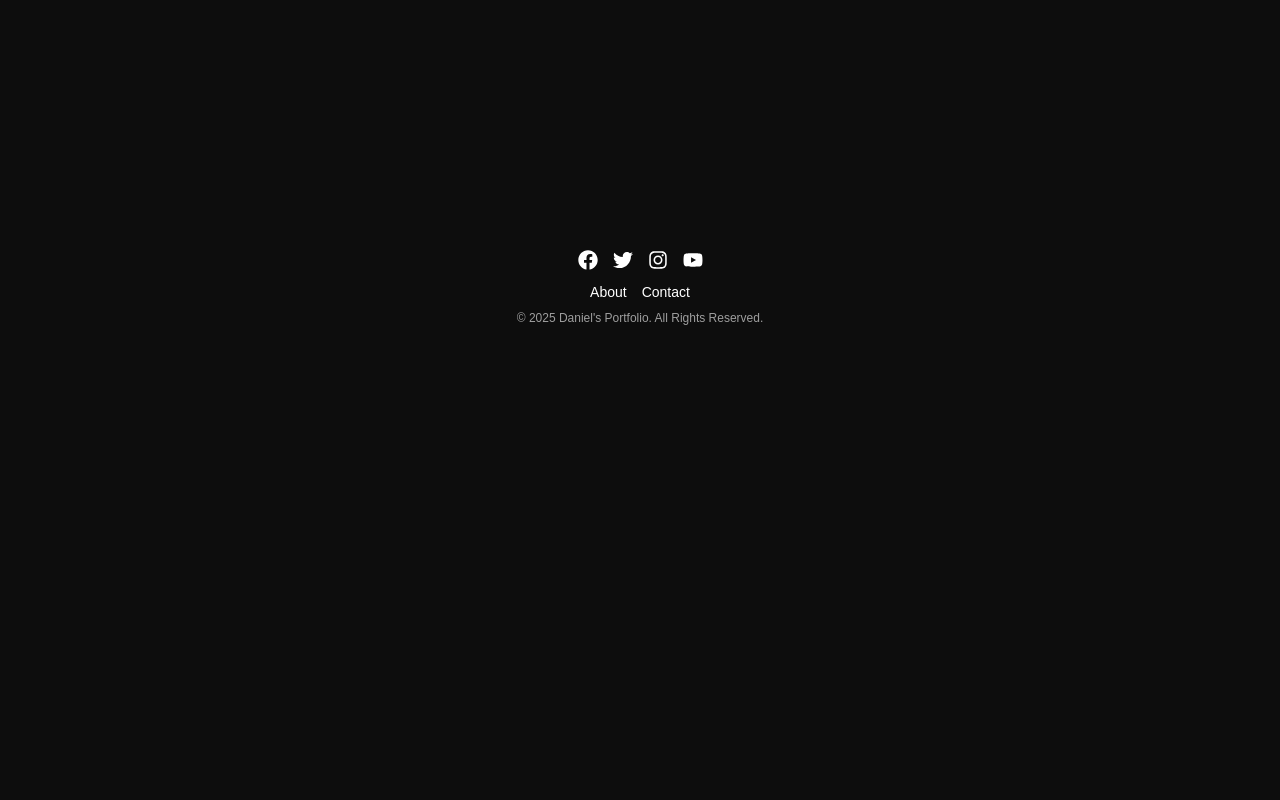
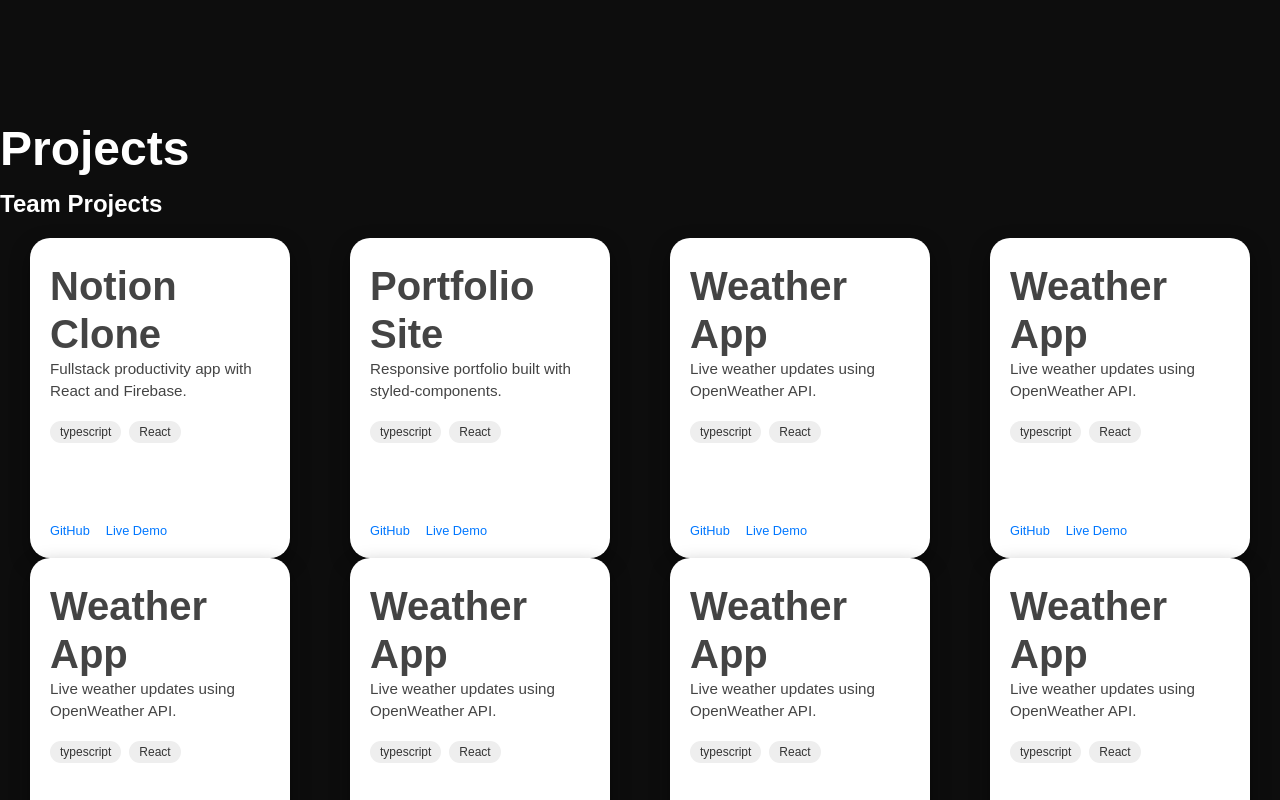
Before and after one commit to danielhc0228/my-portfolio, a React (Vite) app: page / in a window 1280 px wide. Shown: the part 1480-2280 px from the top of the page. Before the commit the page ends 1885 px from the top, so only its background shows below. Built offline with nearby package versions, Linux system fonts and the light colour scheme.

Commit message:
Create Projects.tsx to list all the projects I have done and create Card component to show details for each projects

```diff
--- a/src/App.tsx
+++ b/src/App.tsx
@@ -2,13 +2,18 @@ import { useState } from "react";
 import Footer from "./components/Footer";
 import Intro from "./components/Intro";
 import Me from "./components/Me";
+import Projects from "./components/Projects";
 
 function App() {
     const [isUnlocked, setIsUnlocked] = useState(true);
     return (
         <>
             <Intro isUnlocked={isUnlocked} setIsUnlocked={setIsUnlocked} />
-            {isUnlocked ? <Me /> : null}
+            {isUnlocked ? (
+                <>
+                    <Me /> <Projects />
+                </>
+            ) : null}
             <Footer></Footer>
         </>
     );
--- /dev/null
+++ b/src/components/Card.tsx
@@ -0,0 +1,99 @@
+import styled from "styled-components";
+
+const Project = styled.div`
+    background-color: white;
+    width: 260px;
+    height: 320px;
+    border-radius: 20px;
+    box-shadow: 0 8px 20px rgba(0, 0, 0, 0.4);
+    padding: 24px 20px;
+    position: relative;
+    transition: transform 0.3s ease, box-shadow 0.3s ease;
+
+    &:hover {
+        transform: scale(1.03);
+        box-shadow: 0 12px 24px rgba(0, 0, 0, 0.6);
+        cursor: pointer;
+    }
+`;
+
+const Title = styled.h1`
+    font-size: 40px;
+    font-weight: bold;
+    color: #444;
+`;
+
+const Description = styled.p`
+    font-size: 0.95rem;
+    color: #444;
+    margin-bottom: 20px;
+    line-height: 1.4;
+`;
+
+const TagContainer = styled.div`
+    display: flex;
+    flex-wrap: wrap;
+    gap: 8px;
+`;
+
+const Tag = styled.span`
+    background-color: #eee;
+    color: #333;
+    font-size: 0.75rem;
+    padding: 4px 10px;
+    border-radius: 12px;
+`;
+
+const LinkGroup = styled.div`
+    position: absolute;
+    bottom: 20px;
+    left: 20px;
+    display: flex;
+    gap: 16px;
+`;
+
+const LinkButton = styled.a`
+    font-size: 0.8rem;
+    color: #0077ff;
+    text-decoration: none;
+
+    &:hover {
+        text-decoration: underline;
+    }
+`;
+
+type CardProps = {
+    title: string;
+    description: string;
+    tags: string[];
+};
+
+export default function Card({ title, description, tags }: CardProps) {
+    return (
+        <>
+            <Project>
+                <Title>{title}</Title>
+                <Description>{description}</Description>
+
+                <TagContainer>
+                    {tags.map((tag, idx) => (
+                        <Tag key={idx}>{tag}</Tag>
+                    ))}
+                </TagContainer>
+
+                <LinkGroup>
+                    {
+                        <LinkButton href={"/"} target='_blank'>
+                            GitHub
+                        </LinkButton>
+                    }
+                    {
+                        <LinkButton href={"/"} target='_blank'>
+                            Live Demo
+                        </LinkButton>
+                    }
+                </LinkGroup>
+            </Project>
+        </>
+    );
+}
--- a/src/components/Me.tsx
+++ b/src/components/Me.tsx
@@ -22,7 +22,7 @@ const fadeInUp = keyframes`
 `;
 
 const Image = styled.img<{ isVisible: boolean }>`
-    height: 65vh;
+    height: 60vh;
     border-radius: 25%;
     opacity: 0;
     transform: translateY(50px);
@@ -143,7 +143,8 @@ export default function Me() {
                     </SectionTitle>
                     <Divider />
                     <SubTitle>
-                        University of Queensland - Programming Languages
+                        University of Queensland - Bachelor of Computer Science
+                        (Programming Languages)
                     </SubTitle>
 
                     <SectionTitle isVisible={isImageVisible}>
--- /dev/null
+++ b/src/components/Projects.tsx
@@ -0,0 +1,99 @@
+import styled from "styled-components";
+import Card from "./Card";
+
+const Container = styled.div`
+    height: 100vh;
+    color: white;
+`;
+
+const Title = styled.h1`
+    font-size: 3rem;
+    font-weight: bold;
+    color: white;
+    margin-bottom: 12px;
+`;
+
+const TeamProjects = styled.div`
+    display: flex;
+    justify-content: space-around;
+    flex-wrap: wrap;
+`;
+
+const PersonalProjects = styled.div`
+    display: flex;
+`;
+
+const SemiTitle = styled.h1`
+    font-size: 1.5rem;
+    font-weight: bold;
+    color: white;
+    margin-bottom: 20px;
+`;
+
+export default function Projects() {
+    const projects = [
+        {
+            title: "Notion Clone",
+            description: "Fullstack productivity app with React and Firebase.",
+            tags: ["typescript", "React"],
+        },
+        {
+            title: "Portfolio Site",
+            description: "Responsive portfolio built with styled-components.",
+            tags: ["typescript", "React"],
+        },
+        {
+            title: "Weather App",
+            description: "Live weather updates using OpenWeather API.",
+            tags: ["typescript", "React"],
+        },
+        {
+            title: "Weather App",
+            description: "Live weather updates using OpenWeather API.",
+            tags: ["typescript", "React"],
+        },
+        {
+            title: "Weather App",
+            description: "Live weather updates using OpenWeather API.",
+            tags: ["typescript", "React"],
+        },
+        {
+            title: "Weather App",
+            description: "Live weather updates using OpenWeather API.",
+            tags: ["typescript", "React"],
+        },
+        {
+            title: "Weather App",
+            description: "Live weather updates using OpenWeather API.",
+            tags: ["typescript", "React"],
+        },
+        {
+            title: "Weather App",
+            description: "Live weather updates using OpenWeather API.",
+            tags: ["typescript", "React"],
+        },
+        {
+            title: "Weather App",
+            description: "Live weather updates using OpenWeather API.",
+            tags: ["typescript", "React"],
+        },
+    ];
+    return (
+        <Container>
+            <Title>Projects</Title>
+            <SemiTitle>Team Projects</SemiTitle>
+            <TeamProjects>
+                {projects.map((project, idx) => (
+                    <Card
+                        key={idx}
+                        title={project.title}
+                        description={project.description}
+                        tags={project.tags}
+                    />
+                ))}
+            </TeamProjects>
+            <SemiTitle>Personal Projects</SemiTitle>
+            <PersonalProjects></PersonalProjects>
+        </Container>
+    );
+}
```
